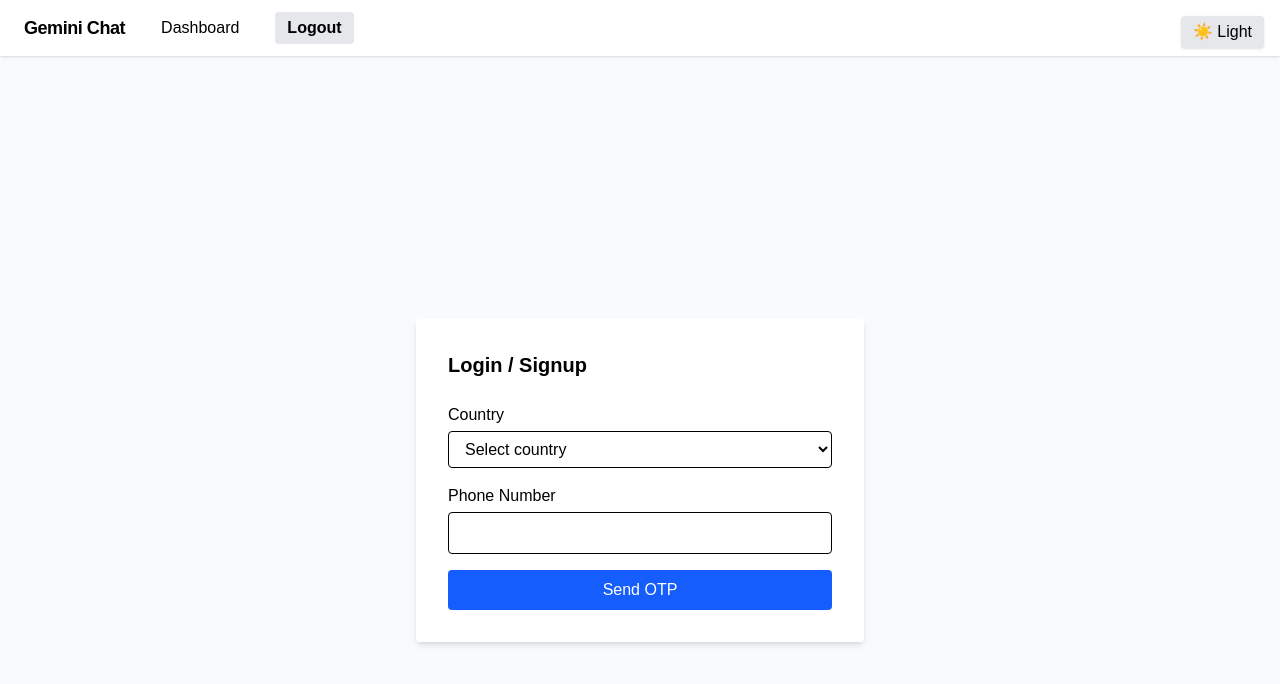
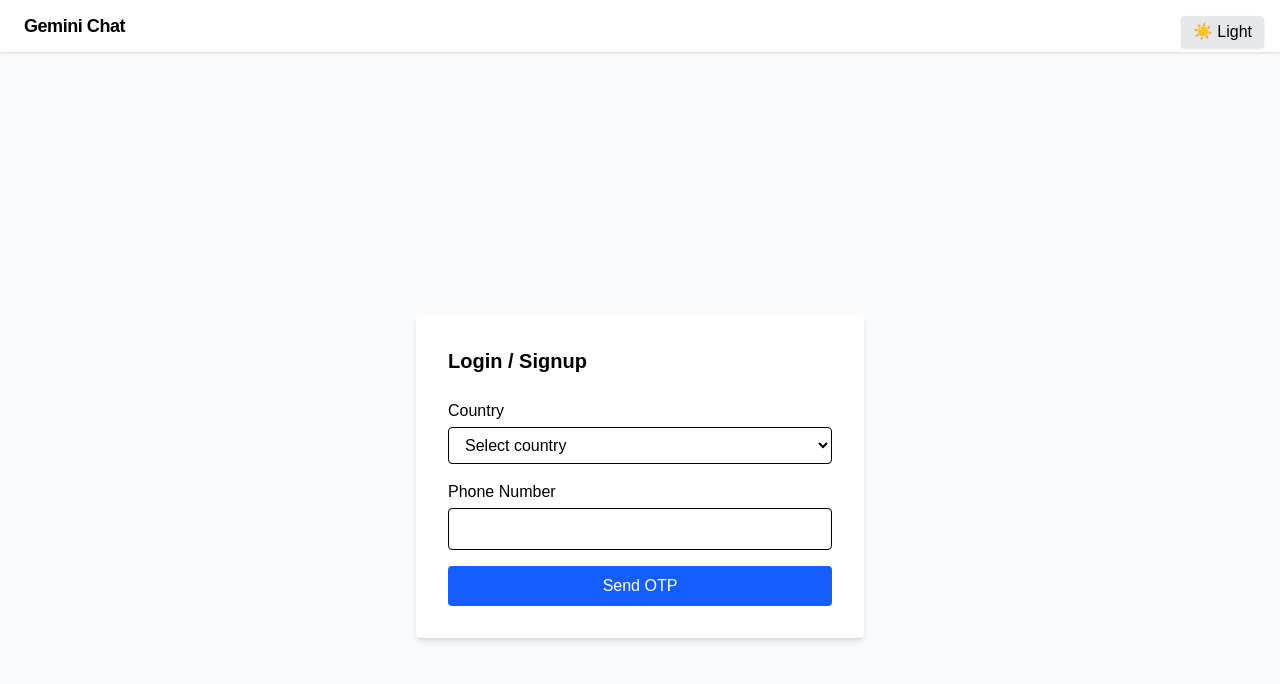
Before and after one commit to sinshalin17/gemini-clone-chat-app, a Next.js app: page /auth in a window 1280 px wide. Shown: the top 684 px of the page. Built offline with nearby package versions, Linux system fonts and the light colour scheme.

Commit message:
fix: only show dashboard/logout nav after authentication using Zustand store

```diff
--- a/app/GlobalNav.tsx
+++ b/app/GlobalNav.tsx
@@ -2,6 +2,7 @@
 import Link from 'next/link';
 import { usePathname } from 'next/navigation';
 import ThemeToggle from './ThemeToggle';
+import { useAuthStore } from '../store/auth';
 
 const navLinks = [
   { href: '/dashboard', label: 'Dashboard' },
@@ -10,11 +11,12 @@ const navLinks = [
 
 export default function GlobalNav() {
   const pathname = usePathname();
+  const isAuthenticated = useAuthStore((s) => s.isAuthenticated);
   return (
     <nav className="w-full flex items-center justify-between px-6 py-3 bg-white dark:bg-gray-800 shadow mb-6">
       <div className="flex items-center gap-6">
         <span className="font-bold text-lg tracking-tight">Gemini Chat</span>
-        {navLinks.map((link) => (
+        {isAuthenticated && navLinks.map((link) => (
           <Link
             key={link.href}
             href={link.href}
--- a/app/auth/page.tsx
+++ b/app/auth/page.tsx
@@ -1,5 +1,6 @@
 "use client";
 import React, { useEffect, useState } from 'react';
+import { useAuthStore } from '../../store/auth';
 import { useRouter } from 'next/navigation';
 import { useForm } from 'react-hook-form';
 import { zodResolver } from '@hookform/resolvers/zod';
@@ -75,6 +76,7 @@ const AuthPage = () => {
     }, 1200);
   };
 
+  const login = useAuthStore((s) => s.login);
   const handleOtpVerify = (e: React.FormEvent) => {
     e.preventDefault();
     setLoading(true);
@@ -83,6 +85,7 @@ const AuthPage = () => {
       if (otpInput === otp) {
         setSuccess(true);
         setOtpError('');
+        login();
         setTimeout(() => {
           router.push('/dashboard');
         }, 800);
--- /dev/null
+++ b/store/auth.ts
@@ -0,0 +1,13 @@
+import { create } from 'zustand';
+
+interface AuthState {
+  isAuthenticated: boolean;
+  login: () => void;
+  logout: () => void;
+}
+
+export const useAuthStore = create<AuthState>((set) => ({
+  isAuthenticated: false,
+  login: () => set({ isAuthenticated: true }),
+  logout: () => set({ isAuthenticated: false }),
+}));
```
